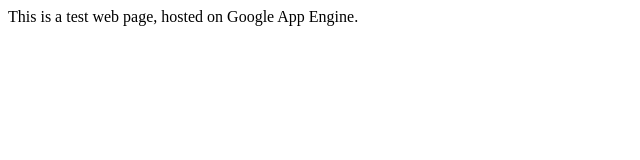
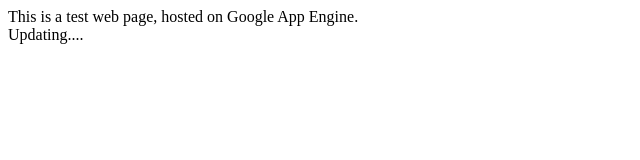
Before and after one commit to NirPochter/static-website, a plain HTML site: page index.html in a window 1280 px wide. Shown: the full height of the page, 0-640 px from the left. Drawn offline with Linux system fonts and the light colour scheme.

Commit message:
Updating index.html

```diff
--- a/index.html
+++ b/index.html
@@ -6,6 +6,8 @@
 <body>
 
 This is a test web page, hosted on Google App Engine.
+<br>
+Updating....
 
 </body>
 </html>
```
